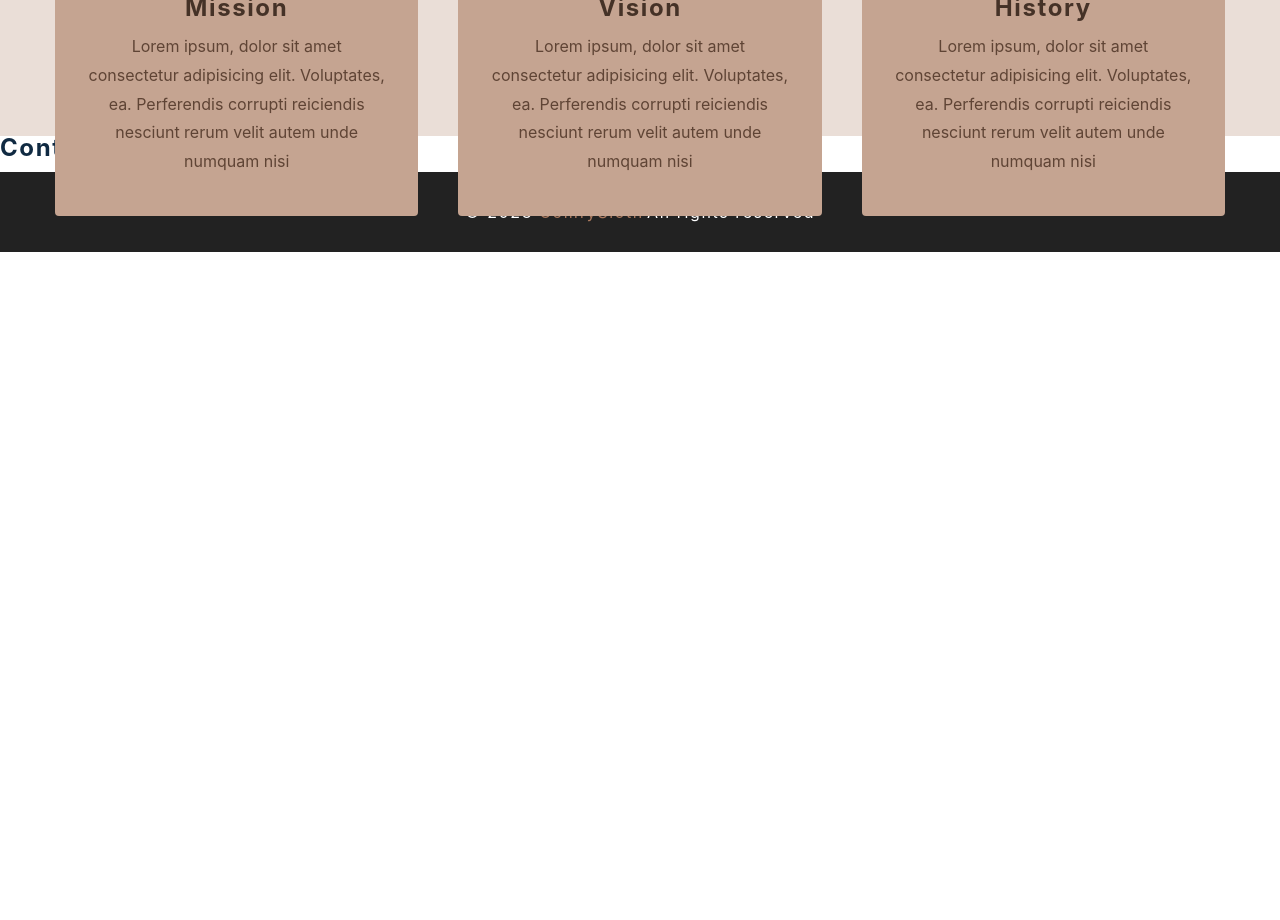
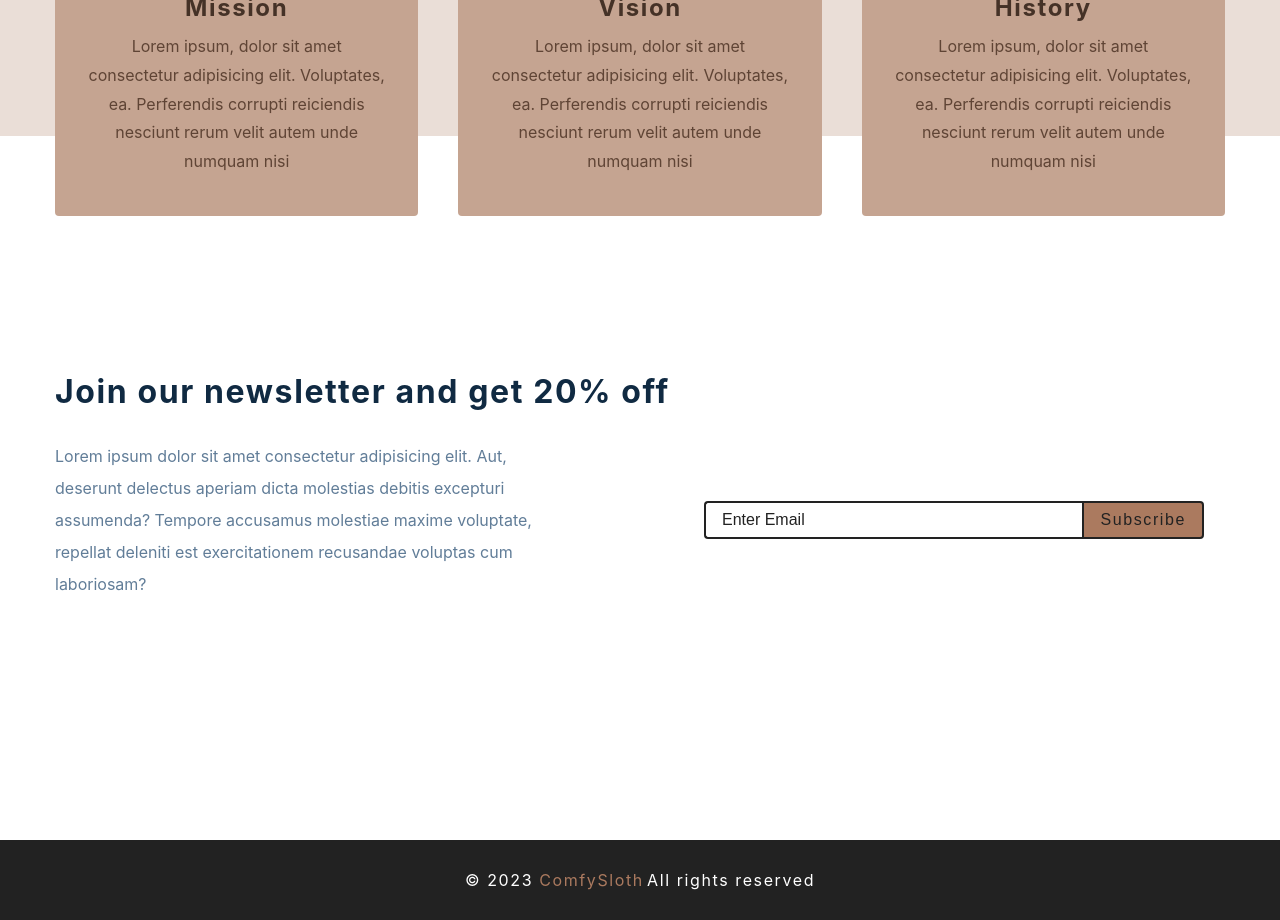
Before and after one commit to DimaKlimchuk/Comfy_Sloth, a React (Create React App) app: page / in a window 1280 px wide. Shown: the part 1200-2120 px from the top of the page. Before the commit the page ends 1452 px from the top, so only its background shows below. Built offline with nearby package versions, Linux system fonts and the light colour scheme; the HTML template or start-up script is replaced by a standard one.

Commit message:
Home Page - Contact

```diff
--- a/src/components/Contact.js
+++ b/src/components/Contact.js
@@ -1,9 +1,33 @@
-import React from 'react'
-import styled from 'styled-components'
+import React from 'react';
+import styled from 'styled-components';
 
 const Contact = () => {
-  return <h4>contact section</h4>
-}
+  return (
+    <Wrapper>
+      <div className="section-center">
+        <h3>Join our newsletter and get 20% off</h3>
+        <div className="content">
+          <p>
+            Lorem ipsum dolor sit amet consectetur adipisicing elit. Aut,
+            deserunt delectus aperiam dicta molestias debitis excepturi
+            assumenda? Tempore accusamus molestiae maxime voluptate, repellat
+            deleniti est exercitationem recusandae voluptas cum laboriosam?
+          </p>
+          <form className="contact-form">
+            <input
+              type="email"
+              className="form-input"
+              placeholder="enter email"
+            />
+            <button type="submit" className="submit-btn">
+              subscribe
+            </button>
+          </form>
+        </div>
+      </div>
+    </Wrapper>
+  );
+};
 const Wrapper = styled.section`
   padding: 5rem 0;
   h3 {
@@ -67,6 +91,6 @@
   @media (min-width: 1280px) {
     padding: 15rem 0;
   }
-`
+`;
 
-export default Contact
+export default Contact;
```
Also changed, not shown: src/images/Contact.png (added), 1 other file (tests, documents, lock files or other folders).
